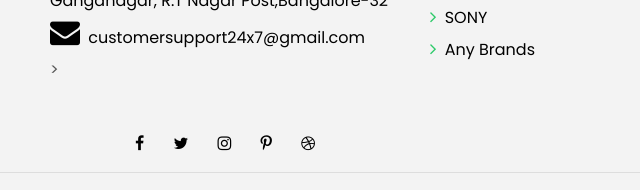
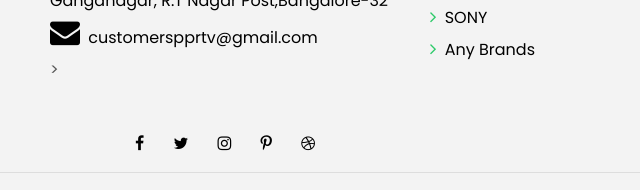
Before and after one commit to Customersupport24x7/service, a plain HTML site: page index.html in a window 1280 px wide. Shown: the part 2203-2393 px from the top of the page, 415-1055 px from the left. Drawn offline with Linux system fonts and the light colour scheme.

Commit message:
Update index.html

```diff
--- a/index.html
+++ b/index.html
@@ -336,7 +336,7 @@
                     <i class="fa fa-map-marker"style="font-size:30px;color:red;"></i> <a href="#">#1, 4th Cross,Giddappa Block, Ganganagar, R.T Nagar Post,Bangalore-32</a>
                   </li>
                   <li class="item-list-a">
-                    <i class="fa fa-envelope"style="font-size:30px;color:black;"></i> <a href="#">customersupport24x7@gmail.com</a>
+                    <i class="fa fa-envelope"style="font-size:30px;color:black;"></i> <a href="#">customerspprtv@gmail.com</a>
                   </li>
                   >
                 </ul>
```
